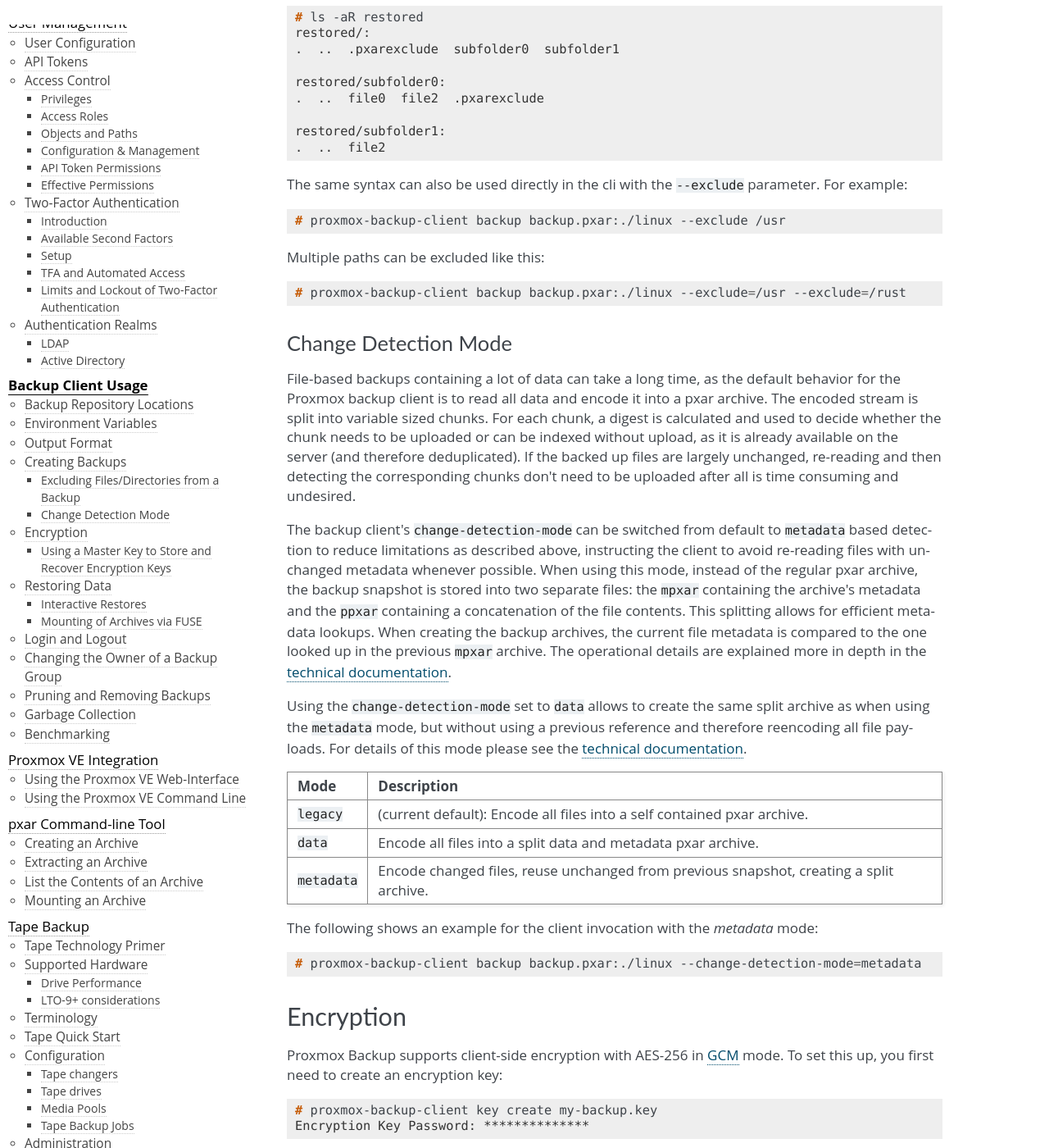
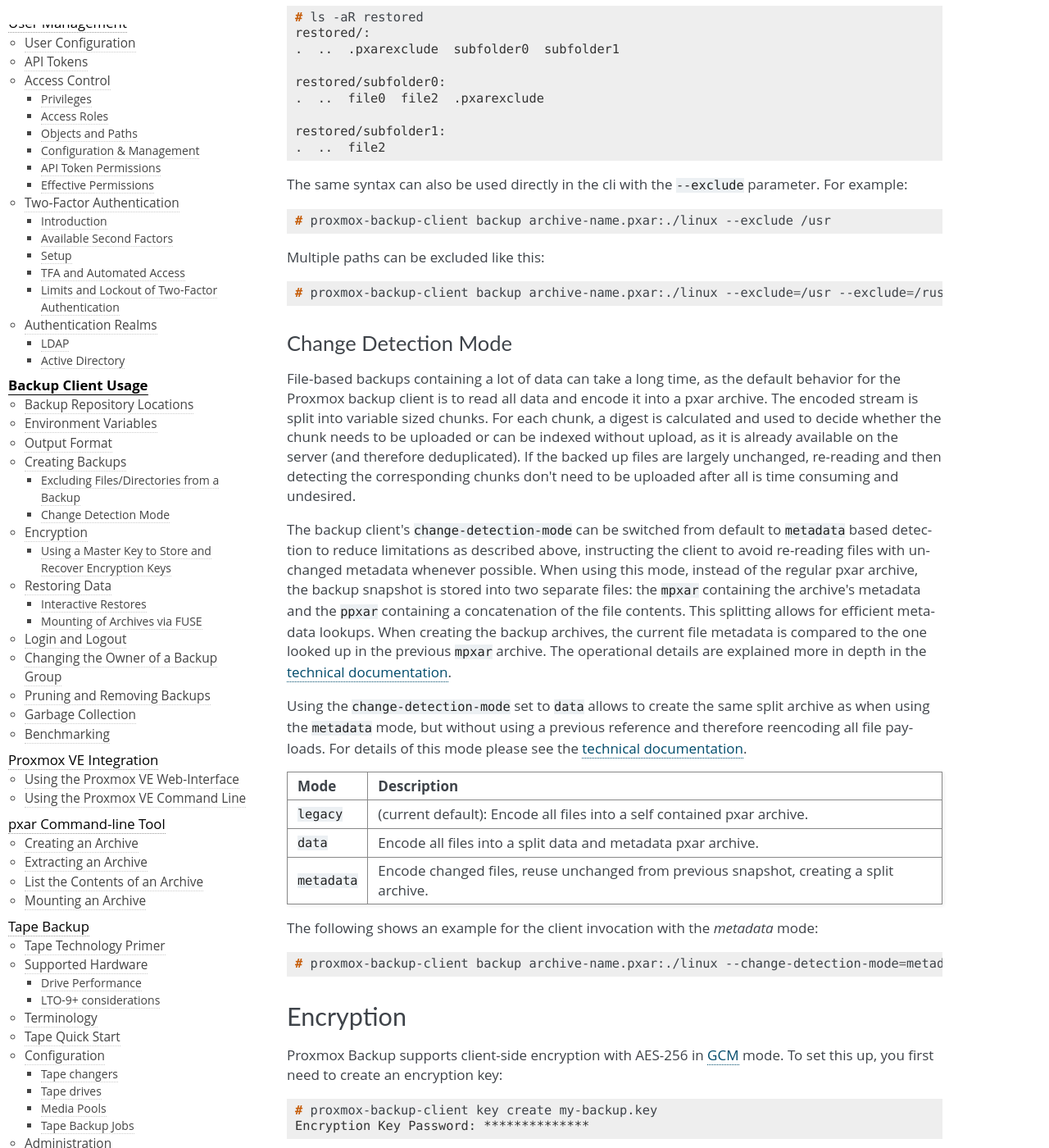
Before and after one commit to rikka-chunibyo/PBS-X, a Sphinx documentation site: the page built from docs/backup-client.rst, in a window 1280 px wide and 1400 px high, scrolled down 5547 px. Shown: the whole window at 82% size. Built offline with Sphinx 7.4.7, drawn with Linux system fonts in a browser that asks for light colours.

Commit message:
docs: client: change disk name from backup to disk
The same word occurring twice in succession can lead to the brain
skipping the second occurrence. Change the name of the archives in the
example from backup.pxar to archive-name.pxar to avoid that effect.

Suggested-by: Thomas Lamprecht <t.lamprecht@proxmox.com>
Signed-off-by: Stefan Hanreich <s.hanreich@proxmox.com>
 [ TL: squash in Christian's suggestion to use 'archive-name.pxar' ]
Signed-off-by: Thomas Lamprecht <t.lamprecht@proxmox.com>

```diff
--- a/docs/backup-client.rst
+++ b/docs/backup-client.rst
@@ -272,13 +272,13 @@ parameter. For example:
 
 .. code-block:: console
 
-    # proxmox-backup-client backup backup.pxar:./linux --exclude /usr
+    # proxmox-backup-client backup archive-name.pxar:./linux --exclude /usr
 
 Multiple paths can be excluded like this:
 
 .. code-block:: console
 
-    # proxmox-backup-client backup backup.pxar:./linux --exclude=/usr --exclude=/rust
+    # proxmox-backup-client backup archive-name.pxar:./linux --exclude=/usr --exclude=/rust
 
 .. _client_change_detection_mode:
 
@@ -329,7 +329,7 @@ mode:
 
 .. code-block:: console
 
-    # proxmox-backup-client backup backup.pxar:./linux --change-detection-mode=metadata
+    # proxmox-backup-client backup archive-name.pxar:./linux --change-detection-mode=metadata
 
 .. _client_encryption:
 
```
